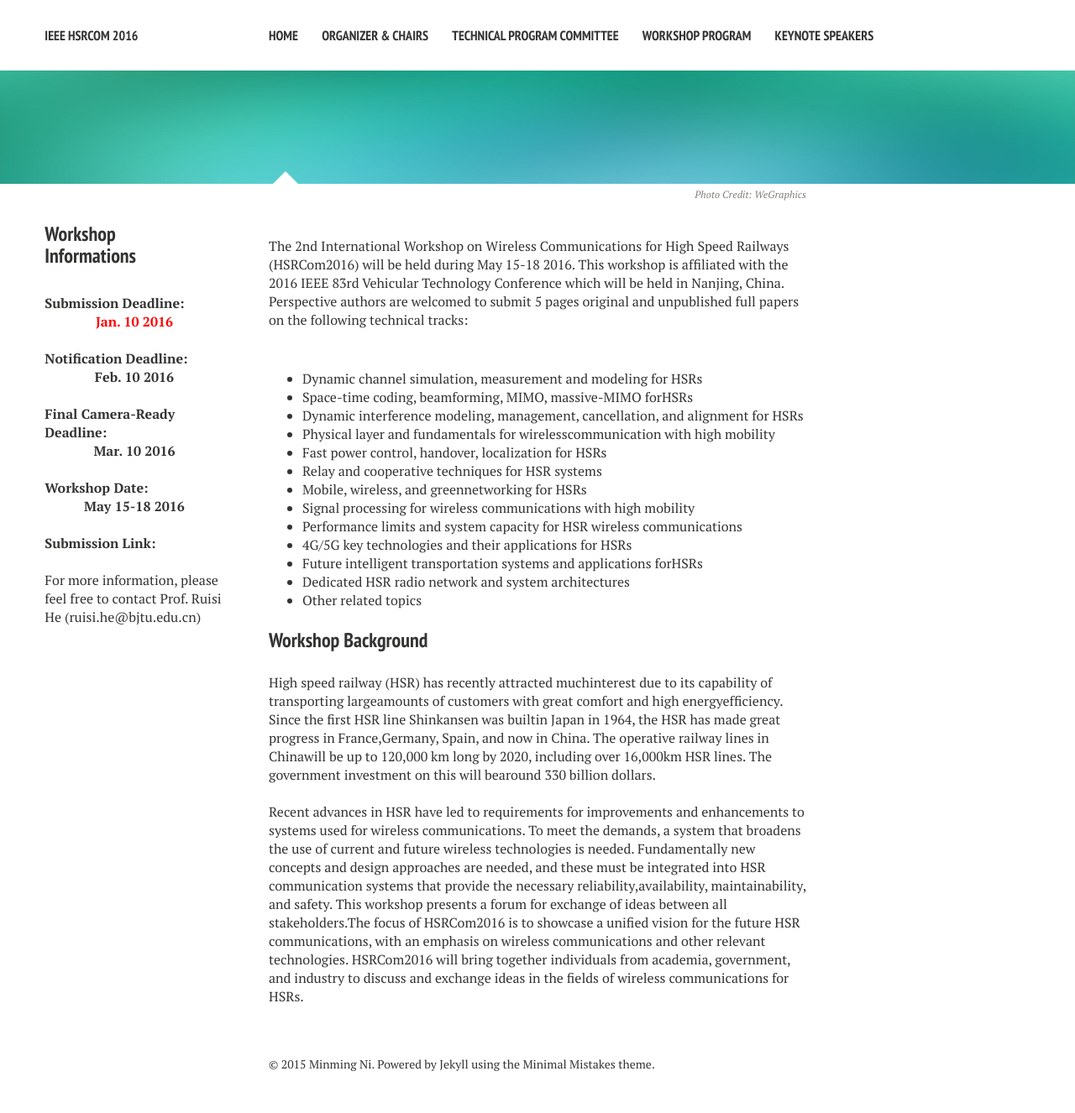
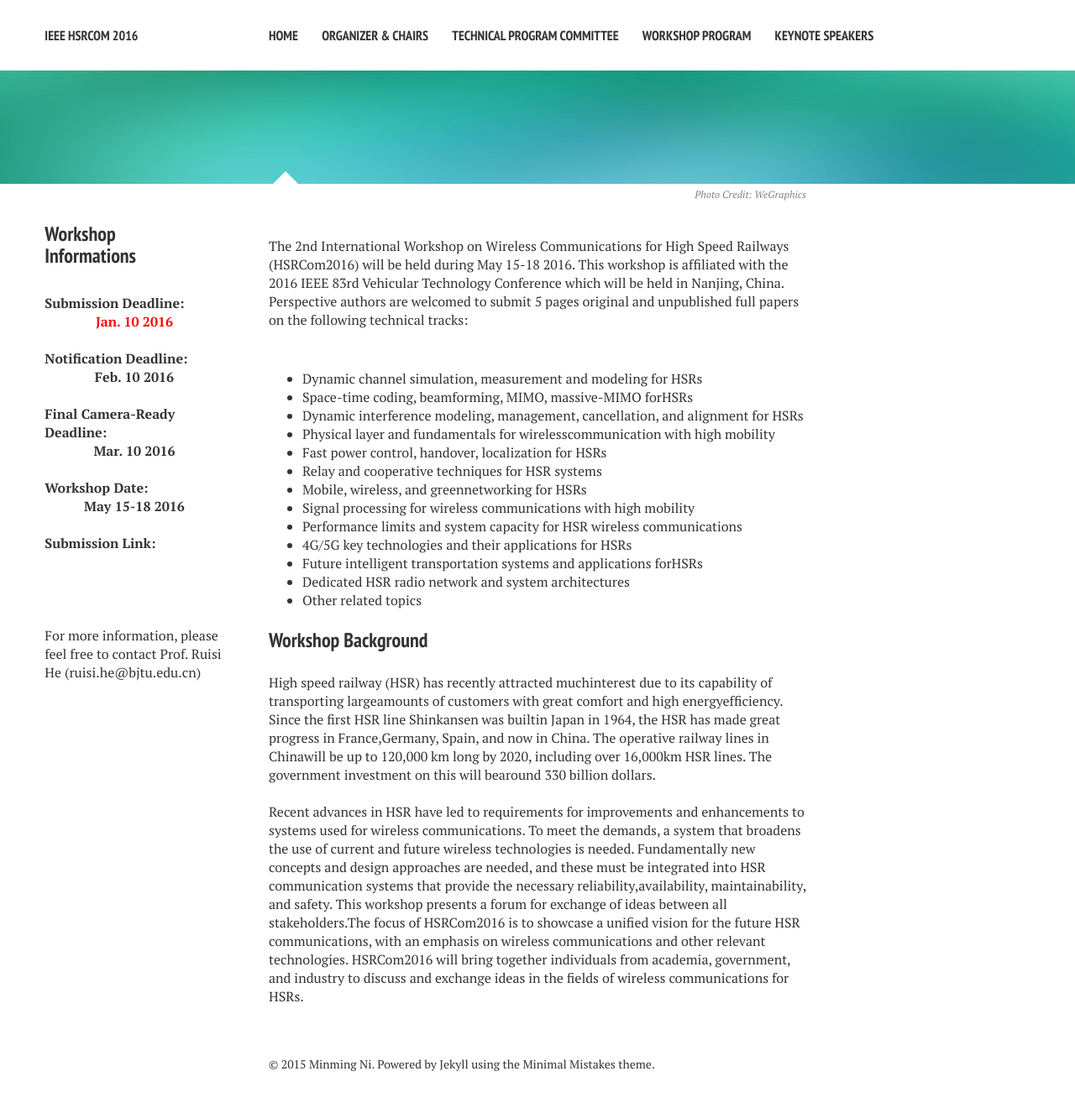
Before and after one commit to maxxx437/hsrcom2016, a Jekyll site: the page built from index.md, in a window 1280 px wide. Shown: the whole page at 84% size. Built offline with Jekyll 4.4.1, drawn with Linux system fonts in a browser that asks for light colours; nearby versions of some CDN libraries.

Commit message:
Update _author-bio.html

```diff
--- a/_includes/_author-bio.html
+++ b/_includes/_author-bio.html
@@ -35,6 +35,9 @@
 <BR>
 
 <BR>
+<BR>
+<BR>
+<BR>
 For more information, please feel free to contact Prof. Ruisi He (ruisi.he@bjtu.edu.cn)
 
 
```
